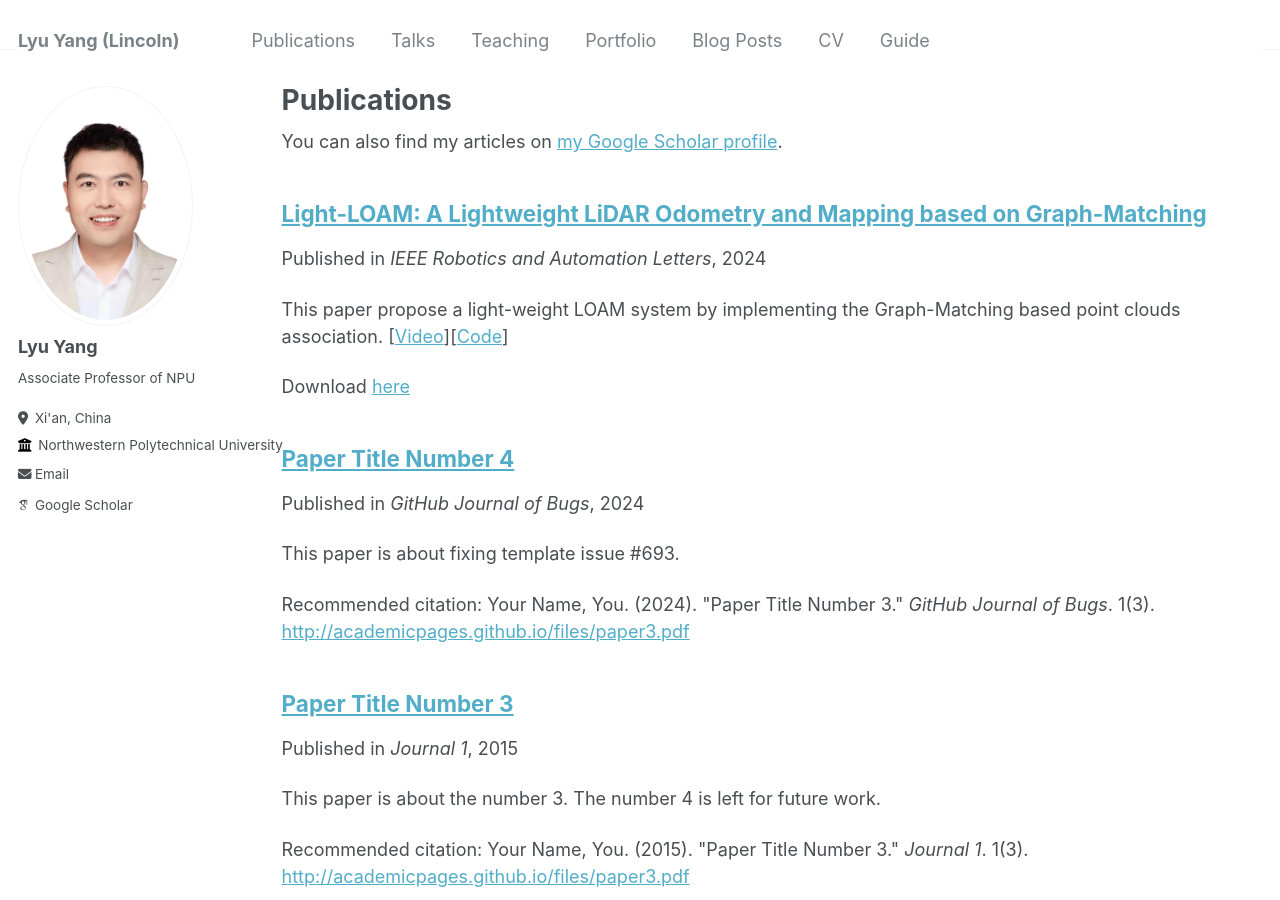
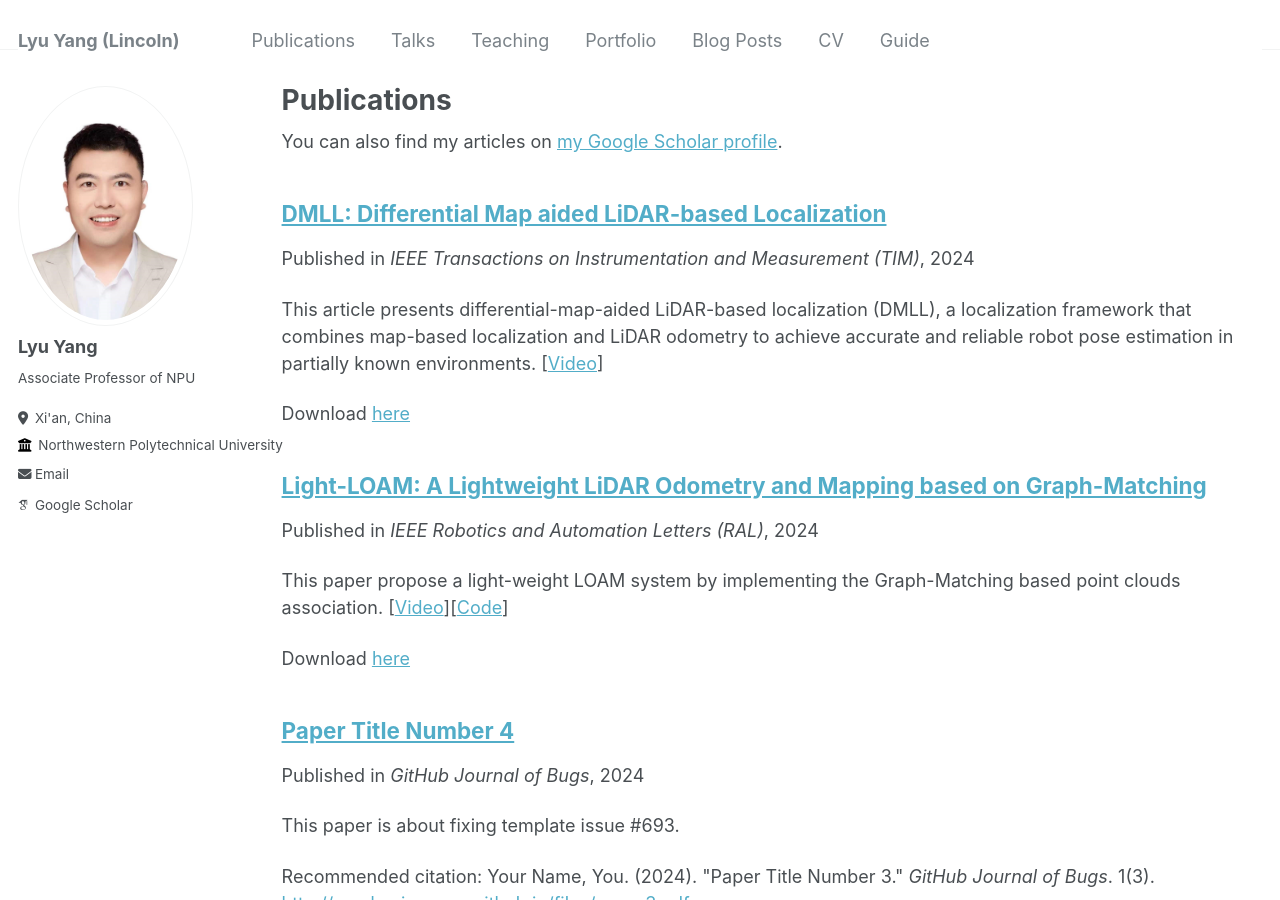
Before and after one commit to lincoln1587/lincoln1587.github.io, a Jekyll site: the page built from _pages/publications.md, in a window 1280 px wide and 900 px high. Built offline with Jekyll 4.4.1, drawn with Linux system fonts in a browser that asks for light colours; some web fonts are replaced.

Commit message:
updatge pub

```diff
--- a/_publications/2024-02-19light-loam.md
+++ b/_publications/2024-02-19-light-loam.md
@@ -3,10 +3,9 @@ title: "Light-LOAM: A Lightweight LiDAR Odometry and Mapping based on Graph-Matc
 collection: publications
 permalink: /publication/Light-LOAM
 excerpt: 'This paper propose a light-weight LOAM system by implementing the Graph-Matching based point clouds association. \[[Video](https://youtu.be/cdWClOPjL-4)\]\[[Code](https://github.com/BrenYi/Light-LOAM)\]'
-authors: ''
+authors: 'Yi S., **Lyu Yang**, Hua L., Pan Q., and ZHao C.'
 date: 2024-02-19
-venue: 'IEEE Robotics and Automation Letters'
-authors: 'Yi S., **Lyu Yang**, Hua L., Pan Q., and ZHao C.'
+venue: 'IEEE Robotics and Automation Letters (RAL)'
 paperurl: 'https://ieeexplore.ieee.org/stamp/stamp.jsp?tp=&arnumber=10439642'
 # citation: 'Your Name, You. (2010). &quot;Paper Title Number 2.&quot; <i>Journal 1</i>. 1(2).'
 teaser: 'images/light-loam.gif'
--- /dev/null
+++ b/_publications/DMLL.md
@@ -0,0 +1,18 @@
+---
+title: "DMLL: Differential Map aided LiDAR-based Localization"
+collection: publications
+permalink: /publication/DMLL
+excerpt: 'This article presents differential-map-aided LiDAR-based localization (DMLL), a localization framework that combines map-based localization and LiDAR odometry to achieve accurate and reliable robot pose estimation in partially known environments. \[[Video](https://youtu.be/HsY04_7ulgg)\]'
+authors: 'Wu Y., Zhao C., **Lyu Yang**'
+date: 2024-10-13
+venue: 'IEEE Transactions on Instrumentation and Measurement (TIM)'
+paperurl: 'https://ieeexplore.ieee.org/abstract/document/10285531'
+# citation: 'Your Name, You. (2010). &quot;Paper Title Number 2.&quot; <i>Journal 1</i>. 1(2).'
+teaser: 'images/dmll-slam.gif'
+break: 'yes'
+breakagain: 'yes'
+---
+This article presents differential-map-aided LiDAR-based localization (DMLL), a localization framework that combines map-based localization and LiDAR odometry to achieve accurate and reliable robot pose estimation in partially known environments. In DMLL, measurement from map-matching are novelly modeled as differential constraints in the factor graph, rather than absolute constraints. This simplifies the fusion process and avoids initial alignment errors. We design uncertainty quantization for both the LiDAR odometry measurement and the map-matching measurement. Furthermore, we design an adaptive decision mechanism that selectively triggers the map-matching module based on the quantified uncertainty of these measurements. This mechanism achieves a balance between resource consumption and localization accuracy while also being capable of detecting and discarding erroneous data, thus improving the overall localization reliability. Our proposed method is extensively evaluated on both public datasets and our own field-collected data. The result indicates that our method can achieve highly accurate localization in practical scenarios.
+\[[Paper](https://ieeexplore.ieee.org/stamp/stamp.jsp?tp=&arnumber=10439642)\][[Video](https://youtu.be/HsY04_7ulgg)\]
+
+<img style="float: center;" src="/images/dll-slam.gif">
```
Also changed, not shown: _publications/images/dmll-slam.gif (added).
